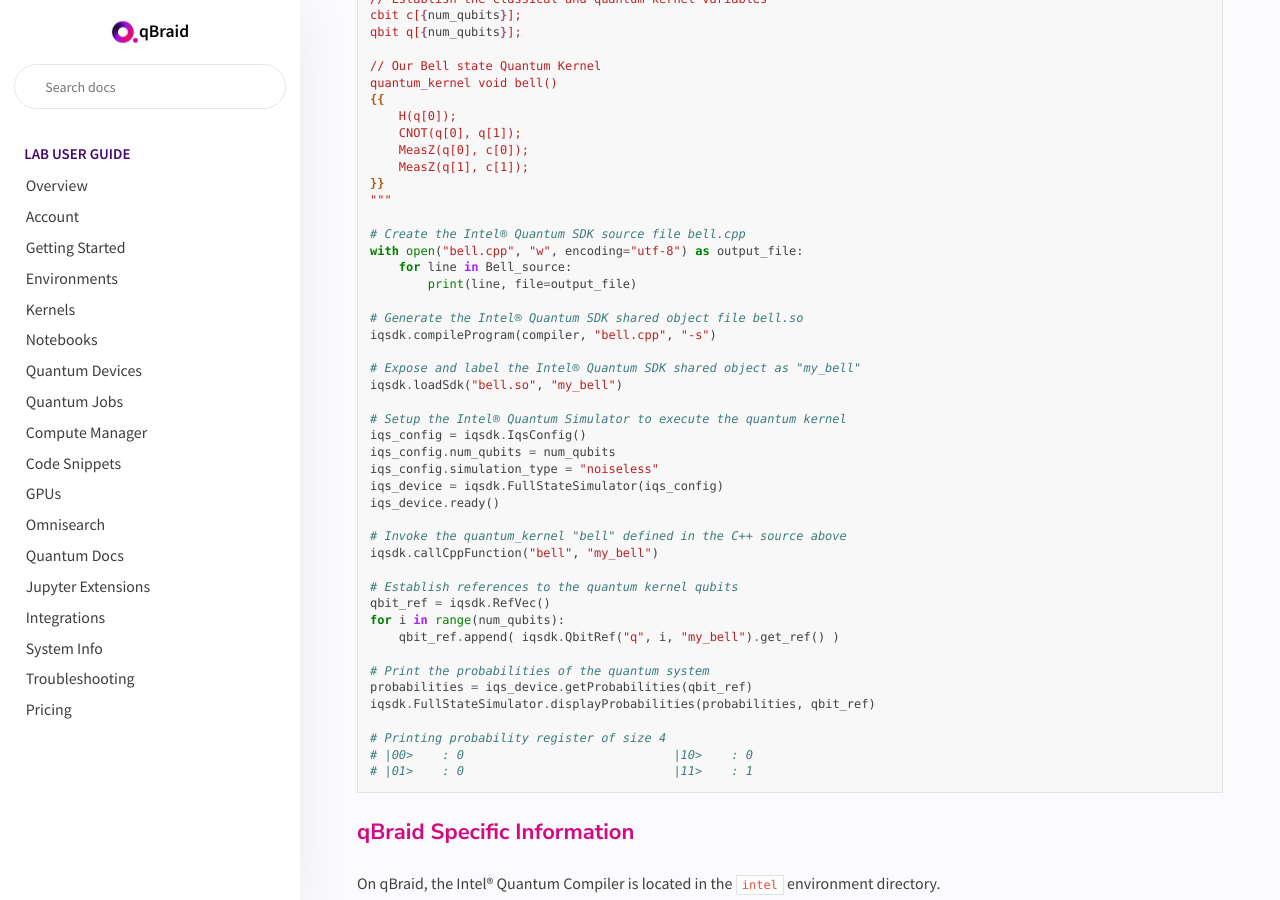
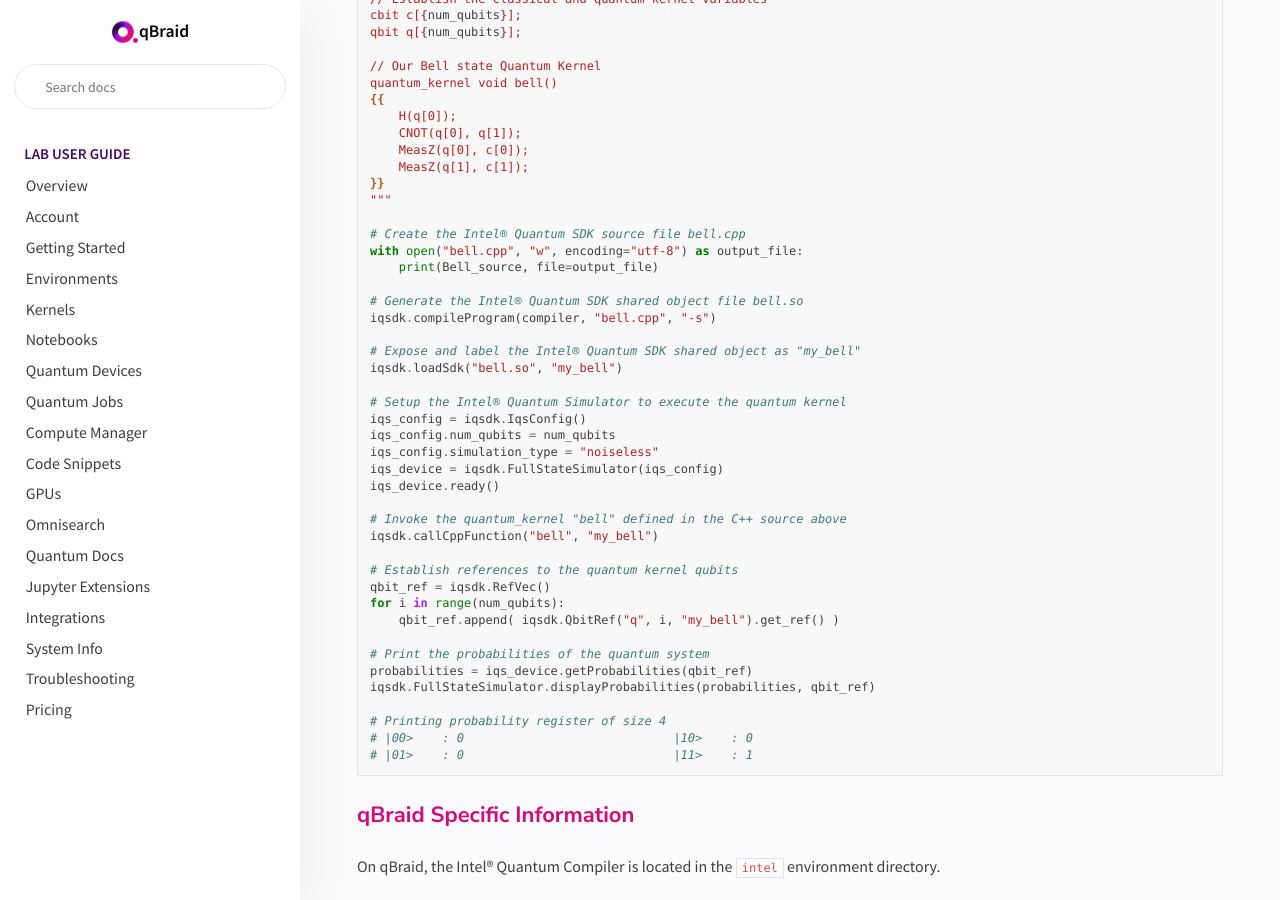
Before and after one commit to qBraid/qBraid-Lab, a Sphinx documentation site: the page built from docs/lab/intel.rst, in a window 1280 px wide and 900 px high, scrolled down 2033 px. Built offline with Sphinx 7.4.7 and the Read the Docs theme 2.0.0, drawn with Linux system fonts in a browser that asks for light colours; some of the changed text lies outside the part shown.

Commit message:
Update qBraid lab docs with simplified file creation POC Intel Quantum SDK full instructions

```diff
--- a/docs/lab/intel.rst
+++ b/docs/lab/intel.rst
@@ -97,8 +97,7 @@
 
     # Create the Intel® Quantum SDK source file bell.cpp
     with open("bell.cpp", "w", encoding="utf-8") as output_file:
-        for line in Bell_source:
-            print(line, file=output_file)
+        print(Bell_source, file=output_file)
 
     # Generate the Intel® Quantum SDK shared object file bell.so
     iqsdk.compileProgram(compiler, "bell.cpp", "-s")
@@ -197,8 +196,7 @@
 
     # Create the OpenQASM 2.0 source file bell.qasm
     with open("bell.qasm", "w", encoding="utf-8") as output_file:
-        for line in Bell_source:
-            print(line, file=output_file)
+        print(Bell_source, file=output_file)
 
     # Create the Intel® Quantum SDK source file bell.cpp
     iqsdk.compileProgram(compiler, "bell.qasm", "-B")
```
